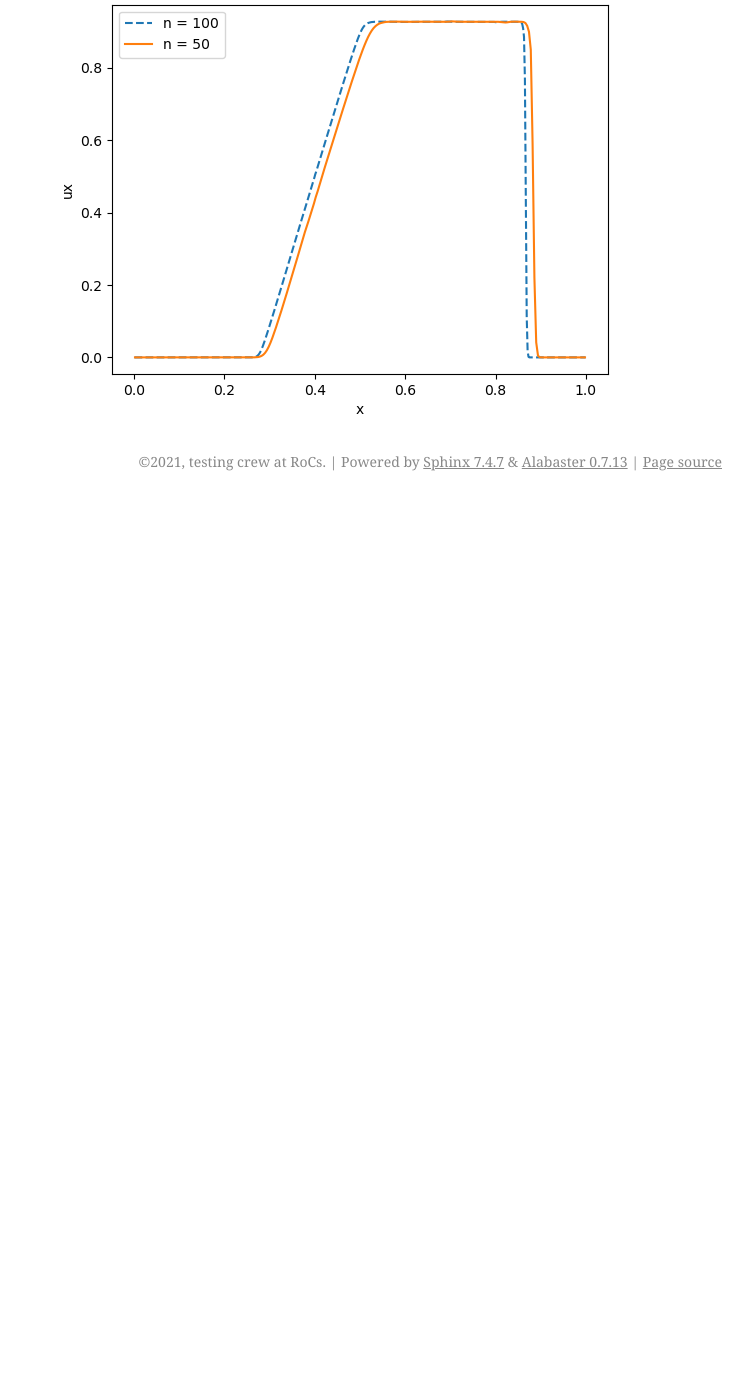
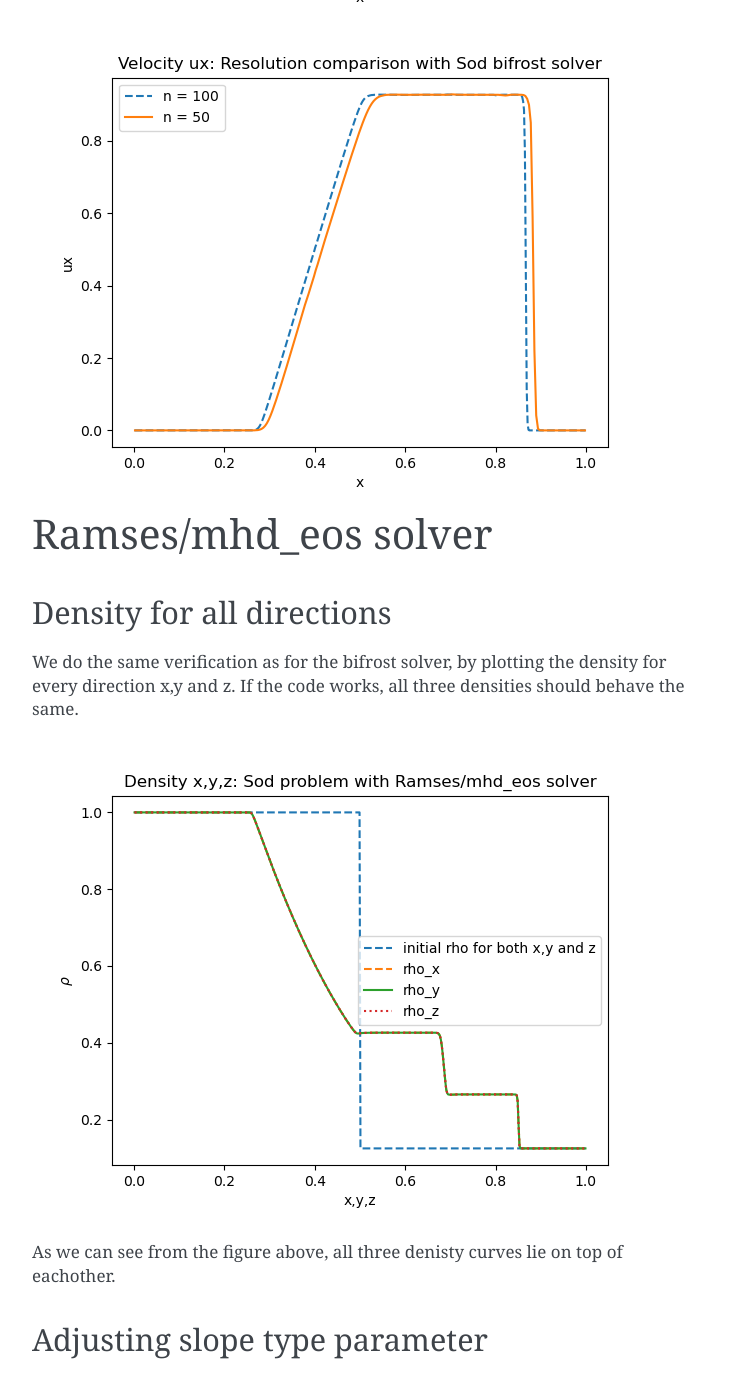
Before and after one commit to guadabsb15/summer_2021_report, a Sphinx documentation site: the page built from docs/source/sod.rst, in a window 1280 px wide and 1400 px high, scrolled down 6829 px. Shown: the whole window, without its empty margins (388-1141 px from the left). Built offline with Sphinx 7.4.7, drawn with Linux system fonts in a browser that asks for light colours; before the commit the page ends 7330 px from its top, so only the background shows below that; some of the changed text lies outside the part shown.

Commit message:
Added results for ramses solver and modified some figures in bifrost solver

```diff
--- a/docs/source/sod.rst
+++ b/docs/source/sod.rst
@@ -3,6 +3,8 @@ Sod experimemts
 
 Here we will report the results of the Sod experiment
 
+Bifrost solver
+===============
 
 Initial conditions
 ------------------
@@ -107,3 +109,32 @@ In all previous verifications for the Sod problem in the x-direction, we have sp
 .. image:: images_sod_bifrost/sod_bifrost_x_res_comparison_n50_n100_rho.png
 
 .. image:: images_sod_bifrost/sod_bifrost_x_res_comparison_n50_n100_ux.png
+
+
+Ramses/mhd_eos solver
+=====================
+
+
+Density for all directions
+--------------------------
+We do the same verification as for the bifrost solver, by plotting the density for every direction x,y and z. If the code works, all three densities should behave the same.
+
+.. image:: images_sod_ramses/sod_ramses_xyz_rho.png
+
+As we can see from the figure above, all three denisty curves lie on top of eachother.
+
+
+Adjusting slope type parameter
+------------------------------
+
+.. image:: images_sod_ramses/sod_ramses_x_different_slope_types_rho.png
+
+.. image:: images_sod_ramses/sod_ramses_x_different_slope_types_ux.png
+
+Resolution comparison with Ramses/mhd_eos solver
+-------------------------------------------------
+Now we want to decrease the resolution to n = 50 and compare results with n = 100 for density and velocity.
+
+.. image:: images_sod_ramses/sod_ramses_x_res_comparison_n50_n100_rho.png
+
+.. image:: images_sod_ramses/sod_ramses_x_res_comparison_n50_n100_ux.png
```
Also changed, not shown: docs/source/images_sod_bifrost/sod_bifrost_x_decrease10_rho.png, docs/source/images_sod_bifrost/sod_bifrost_x_decrease10_ux.png, docs/source/images_sod_bifrost/sod_bifrost_x_increase10_rho.png, docs/source/images_sod_bifrost/sod_bifrost_x_increase10_ux.png, docs/source/images_sod_bifrost/sod_bifrost_x_res_comparison_n50_n100_rho.png, docs/source/images_sod_bifrost/sod_bifrost_x_res_comparison_n50_n100_ux.png, docs/source/images_sod_bifrost/sod_bifrost_x_single_param_adjust_U_rho.png, docs/source/images_sod_bifrost/sod_bifrost_x_single_param_adjust_U_ux.png, docs/source/images_sod_bifrost/sod_bifrost_x_single_param_adjust_d_rho.png, docs/source/images_sod_bifrost/sod_bifrost_x_single_param_adjust_d_ux.png, docs/source/images_sod_bifrost/sod_bifrost_x_single_param_adjust_e_rho.png, docs/source/images_sod_bifrost/sod_bifrost_x_single_param_adjust_e_ux.png, docs/source/images_sod_bifrost/sod_bifrost_xyz_rho.png, docs/source/images_sod_ramses/sod_ramses_x_different_slope_types_rho.png (added), 4 more files, 1 other file.
